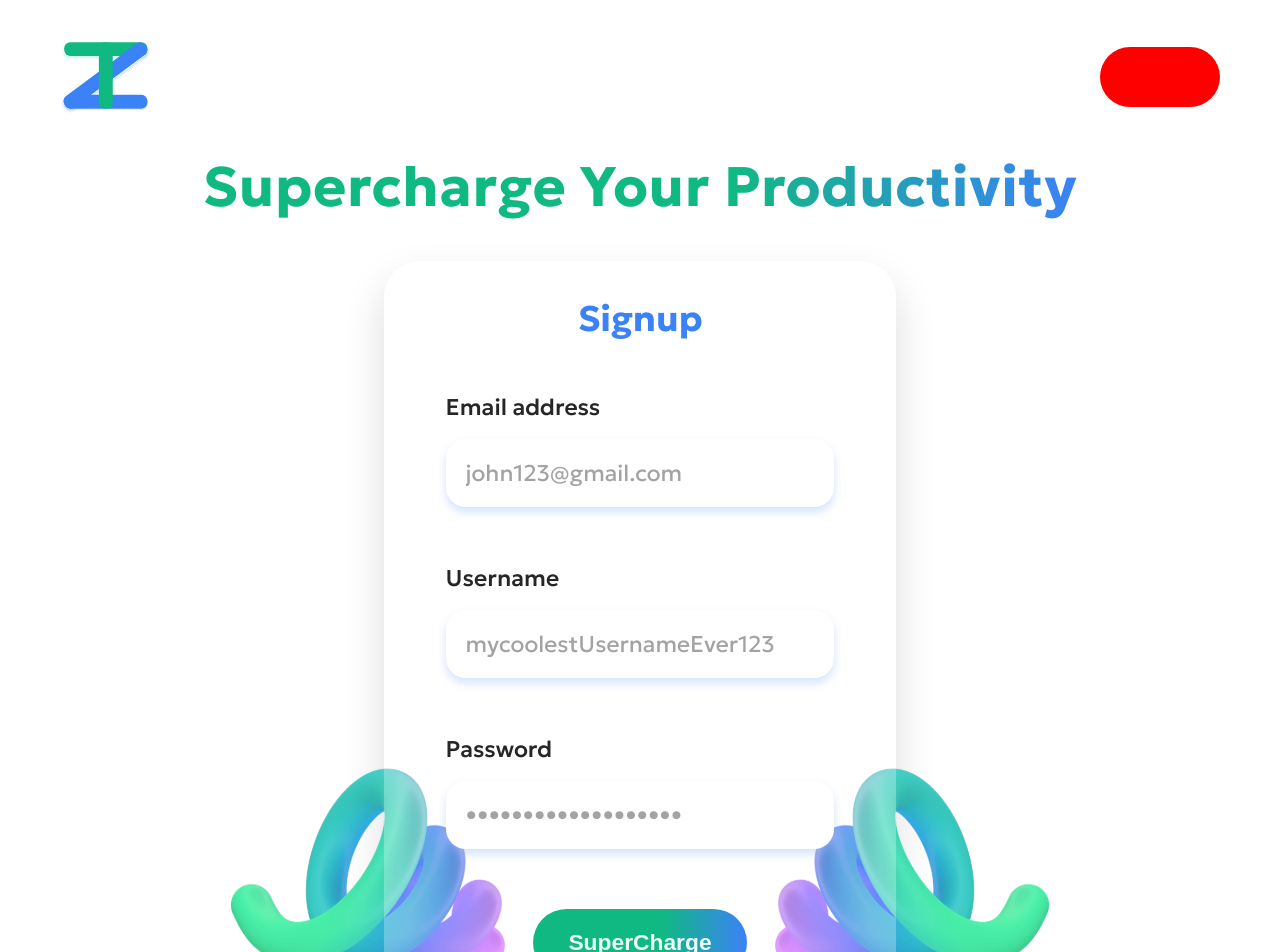
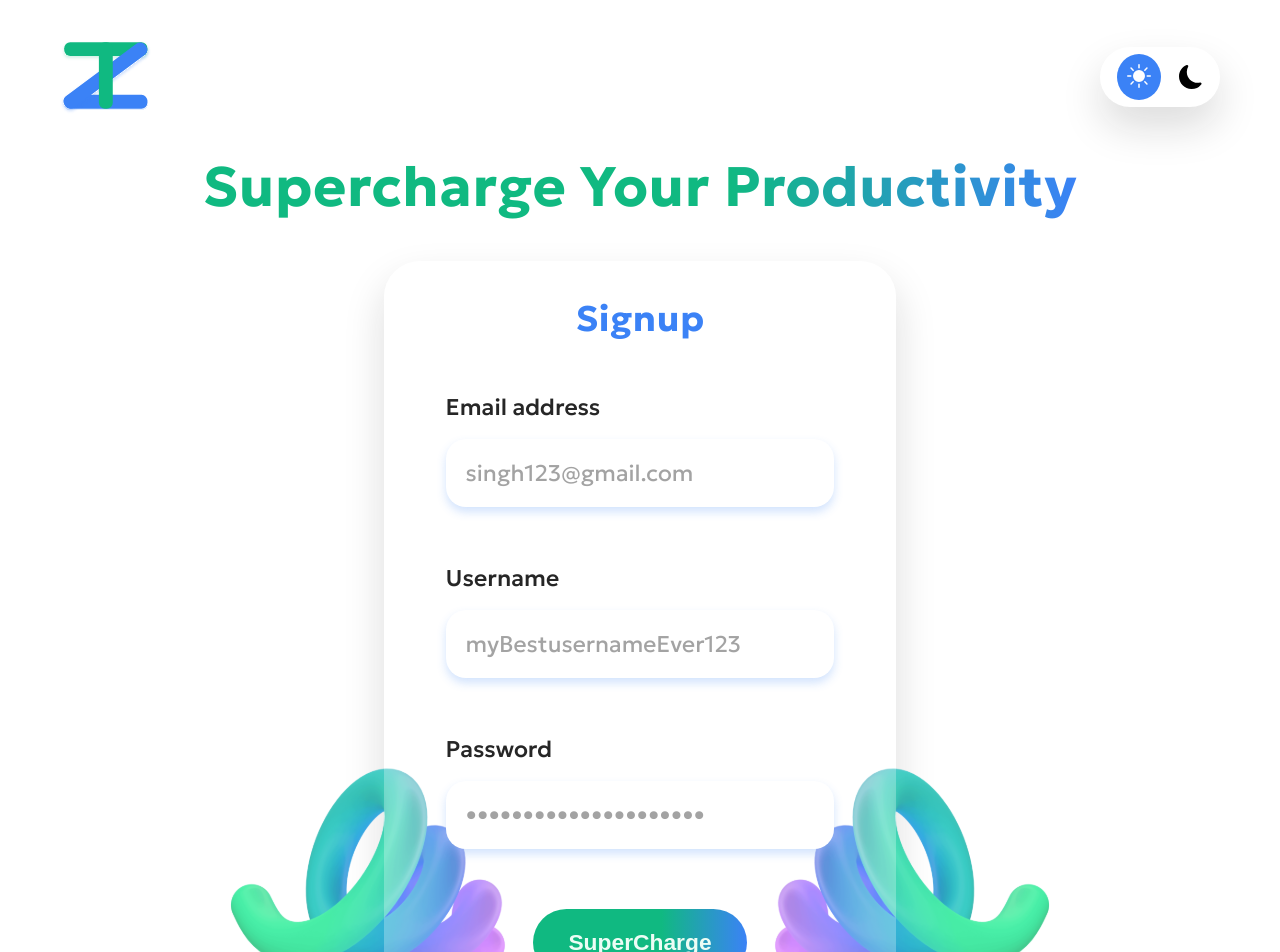
Before and after one commit to lucifer78907/ZenTask, a React (Vite) app: page /login in a window 1280 px wide. Shown: the top 952 px of the page. Built offline with nearby package versions, Linux system fonts and the light colour scheme.

Commit message:
+SignUp Page UI

```diff
--- a/package.json
+++ b/package.json
@@ -12,6 +12,7 @@
   "dependencies": {
     "react": "^18.2.0",
     "react-dom": "^18.2.0",
+    "react-icons": "^4.10.1",
     "react-router": "^6.14.2",
     "react-router-dom": "^6.14.2",
     "sass": "^1.64.1"
--- a/src/components/Form.jsx
+++ b/src/components/Form.jsx
@@ -1,3 +1,4 @@
+import Input from "./Input";
 import "./Form.scss";
 import leftImage from "../assets/3d/left.svg";
 import rightImage from "../assets/3d/right.svg";
@@ -7,39 +8,27 @@ const Form = () => {
     <article className="form__container">
       <h2 className="heading__secondary">Signup</h2>
       <form className="form">
-        <div>
-          <label htmlFor="email">Email address </label>
-          <input
-            className="form__input"
+        <Input
+          label="Email address"
           id="email"
           type="email"
           name="email"
-            defaultValue="john123@gmail.com"
-            required
+          defaultValue="singh123@gmail.com"
         />
-        </div>
-        <div>
-          <label htmlFor="username">Username</label>
-          <input
-            className="form__input"
+        <Input
+          label="Username"
           id="username"
           type="text"
           name="username"
-            defaultValue="mycoolestUsernameEver123"
-            required
+          defaultValue="myBestusernameEver123"
         />
-        </div>
-        <div>
-          <label htmlFor="password">Password</label>
-          <input
-            className="form__input"
+        <Input
+          label="Password"
           id="password"
           type="password"
           name="password"
-            defaultValue="supErSecRETP@$$word"
-            required
+          defaultValue="mySuperSecretp@$$Word"
         />
-        </div>
         <button className="form__button">SuperCharge</button>
       </form>
       <img src={leftImage} className="form__image form__image--left" />
--- a/src/components/Form.scss
+++ b/src/components/Form.scss
@@ -31,25 +31,6 @@
     display: flex;
     flex-direction: column;
     gap: 2rem;
-
-    & label {
-      align-self: flex-start;
-      font-size: clamp(2rem, 1rem + 1vw, 2.4rem);
-      font-weight: 500;
-      color: var(--color-grey-800);
-    }
-
-    & input {
-      flex: 0 1;
-      border: none;
-      box-shadow: 0 0.5rem 1rem rgba(59, 131, 246, 0.226);
-      padding: 2rem;
-      border-radius: 2rem;
-      font-family: inherit;
-      font-weight: 400;
-      color: var(--color-grey-400);
-      font-size: clamp(1.7rem, 1rem + 1vw, 2.4rem);
-    }
   }
 
   display: flex;
--- a/src/components/Header.jsx
+++ b/src/components/Header.jsx
@@ -1,12 +1,18 @@
 import appLogo from "../assets/appIcon.svg";
 import "./Header.scss";
+import { BsSunFill, BsMoonFill } from "react-icons/bs";
 
 const Header = () => {
   return (
     <header className="header">
       <img src={appLogo} alt="Zentask logo" className="app__icon" />
       <aside>
-        <p className="theme__toggle">&nbsp;</p>
+        <p className="theme__toggle">
+          <div>
+            <BsSunFill size="2.4rem" color="#fff" />
+          </div>
+          <BsMoonFill size="2.4rem" />
+        </p>
       </aside>
     </header>
   );
--- a/src/components/Header.scss
+++ b/src/components/Header.scss
@@ -10,5 +10,16 @@
   width: 12rem;
   height: 6rem;
   border-radius: 40px;
-  background-color: red;
+  background-color: #fff;
+  box-shadow: 0 2rem 4rem rgba(23, 23, 23, 0.15);
+  display: flex;
+  justify-content: space-evenly;
+  align-items: center;
+
+  & div {
+    background-color: var(--color-secondary-500);
+    padding: 1rem;
+    border-radius: 50%;
+    cursor: pointer;
+  }
 }
--- a/src/components/Input.jsx
+++ b/src/components/Input.jsx
@@ -1,3 +1,21 @@
+import "./Input.scss";
+
 const Input = (props) => {
-  return <div></div>;
+  return (
+    <div>
+      <label htmlFor="email" className="form__label">
+        {props.label}
+      </label>
+      <input
+        className="form__input"
+        id={props.id}
+        type={props.type}
+        name={props.name}
+        defaultValue={props.defaultValue}
+        required
+      />
+    </div>
+  );
 };
+
+export default Input;
--- a/src/components/Input.scss
+++ b/src/components/Input.scss
@@ -0,0 +1,20 @@
+.form {
+  &__label {
+    align-self: flex-start;
+    font-size: clamp(2rem, 1rem + 1vw, 2.4rem);
+    font-weight: 500;
+    color: var(--color-grey-800);
+  }
+
+  &__input {
+    flex: 0 1;
+    border: none;
+    box-shadow: 0 0.5rem 1rem rgba(59, 131, 246, 0.226);
+    padding: 2rem;
+    border-radius: 2rem;
+    font-family: inherit;
+    font-weight: 400;
+    color: var(--color-grey-400);
+    font-size: clamp(1.7rem, 1rem + 1vw, 2.4rem);
+  }
+}
--- a/src/sass/_typography.scss
+++ b/src/sass/_typography.scss
@@ -21,4 +21,5 @@
   font-size: clamp(2.4rem, 1rem + 2vw, 4.8rem);
   font-weight: 700;
   color: var(--color-secondary-500);
+  letter-spacing: 0.75px;
 }
```
Also changed, not shown: 1 other file (tests, documents, lock files or other folders). Lines whose indentation alone changed are shown as unchanged.
